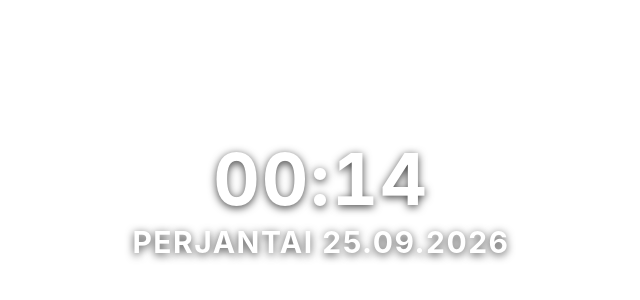
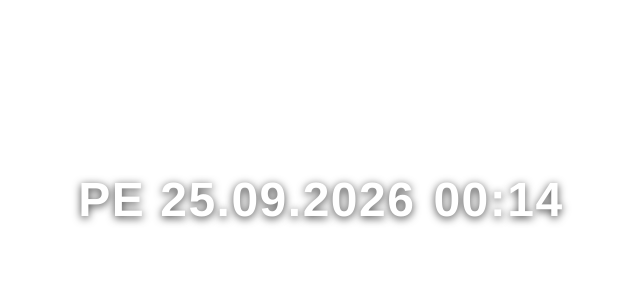
Before and after one commit to saeron92/suomi-obs-kello, a plain HTML site: page suomi_obs_kello_uusi_.html in a window 1280 px wide. Shown: the part 200-500 px from the top of the page, without its empty margins (319-959 px from the left). Drawn offline with Linux system fonts and the light colour scheme.

Commit message:
Refactor HTML and JavaScript for clock display

```diff
--- a/suomi_obs_kello_uusi_.html
+++ b/suomi_obs_kello_uusi_.html
@@ -3,28 +3,88 @@
 <head>
 <meta charset="utf-8">
 <meta name="viewport" content="width=device-width, initial-scale=1">
-<title>Suomi OBS -kello</title>
+
 <style>
-html,body{margin:0;width:100%;height:100%;overflow:hidden;background:transparent}
-body{display:flex;align-items:center;justify-content:center;font-family:Inter,Arial,Helvetica,sans-serif;color:white}
-.clock{text-align:center;line-height:1;text-shadow:0 2px 8px rgba(0,0,0,.75)}
-.date{font-size:30px;font-weight:700;letter-spacing:1.5px;margin-top:12px}
-.time{font-size:72px;font-weight:700;letter-spacing:2px;font-variant-numeric:tabular-nums}
+html, body {
+  margin: 0;
+  width: 100%;
+  height: 100%;
+  overflow: hidden;
+  background: transparent;
+}
+
+body {
+  display: flex;
+  align-items: center;
+  justify-content: center;
+  font-family: "Helvetica Neue", Helvetica, Arial, sans-serif;
+  color: white;
+}
+
+.clock {
+  display: flex;
+  align-items: center;
+  justify-content: center;
+  gap: 18px;
+  white-space: nowrap;
+  line-height: 1;
+  font-size: 48px;
+  font-weight: 700;
+  letter-spacing: 1.5px;
+  font-variant-numeric: tabular-nums;
+  text-shadow: 0 2px 8px rgba(0, 0, 0, 0.75);
+}
 </style>
 </head>
+
 <body>
-<div class="clock"><div class="time" id="time"></div><div class="date" id="date"></div></div>
+
+<div class="clock">
+  <div id="date"></div>
+  <div id="time"></div>
+</div>
+
 <script>
-const dateEl=document.getElementById('date'),timeEl=document.getElementById('time');
-const pad=n=>String(n).padStart(2,'0');
-const weekdays={Monday:'MAANANTAI',Tuesday:'TIISTAI',Wednesday:'KESKIVIIKKO',Thursday:'TORSTAI',Friday:'PERJANTAI',Saturday:'LAUANTAI',Sunday:'SUNNUNTAI'};
-function updateClock(){
-  const a=new Intl.DateTimeFormat('en-GB',{timeZone:'Europe/Helsinki',weekday:'long',day:'2-digit',month:'2-digit',year:'numeric',hour:'2-digit',minute:'2-digit',second:'2-digit',hourCycle:'h23'}).formatToParts(new Date());
-  const p={}; for(const x of a)p[x.type]=x.value;
-  dateEl.textContent=`${weekdays[p.weekday]} ${p.day}.${p.month}.${p.year}`;
-  timeEl.textContent=`${pad(p.hour)}:${pad(p.minute)}`;
+const dateEl = document.getElementById("date");
+const timeEl = document.getElementById("time");
+
+const weekdays = {
+  Monday: "MA",
+  Tuesday: "TI",
+  Wednesday: "KE",
+  Thursday: "TO",
+  Friday: "PE",
+  Saturday: "LA",
+  Sunday: "SU"
+};
+
+function updateClock() {
+  const parts = new Intl.DateTimeFormat("en-GB", {
+    timeZone: "Europe/Helsinki",
+    weekday: "long",
+    day: "2-digit",
+    month: "2-digit",
+    year: "numeric",
+    hour: "2-digit",
+    minute: "2-digit",
+    hourCycle: "h23"
+  }).formatToParts(new Date());
+
+  const p = {};
+  for (const part of parts) {
+    p[part.type] = part.value;
+  }
+
+  dateEl.textContent =
+    `${weekdays[p.weekday]} ${p.day}.${p.month}.${p.year}`;
+
+  timeEl.textContent =
+    `${p.hour}:${p.minute}`;
 }
-updateClock();setInterval(updateClock,250);
+
+updateClock();
+setInterval(updateClock, 1000);
 </script>
+
 </body>
 </html>
```
